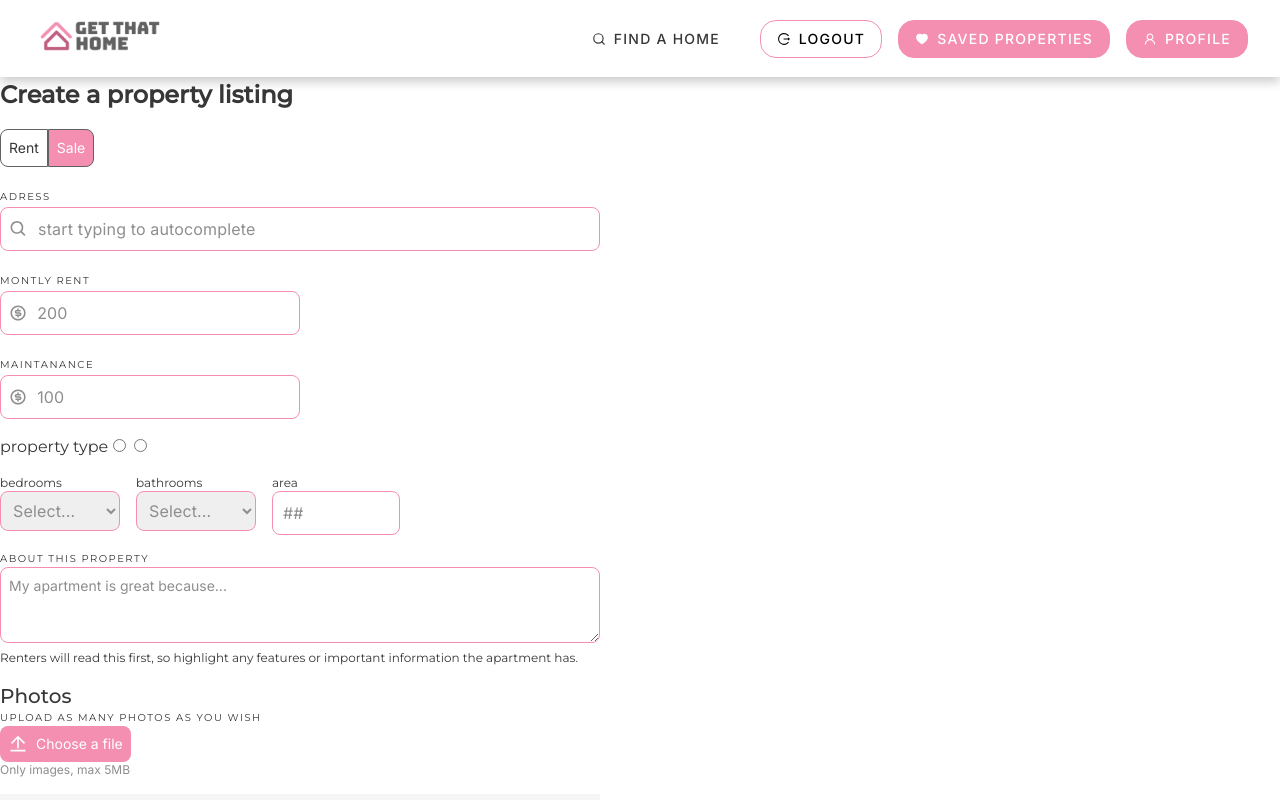
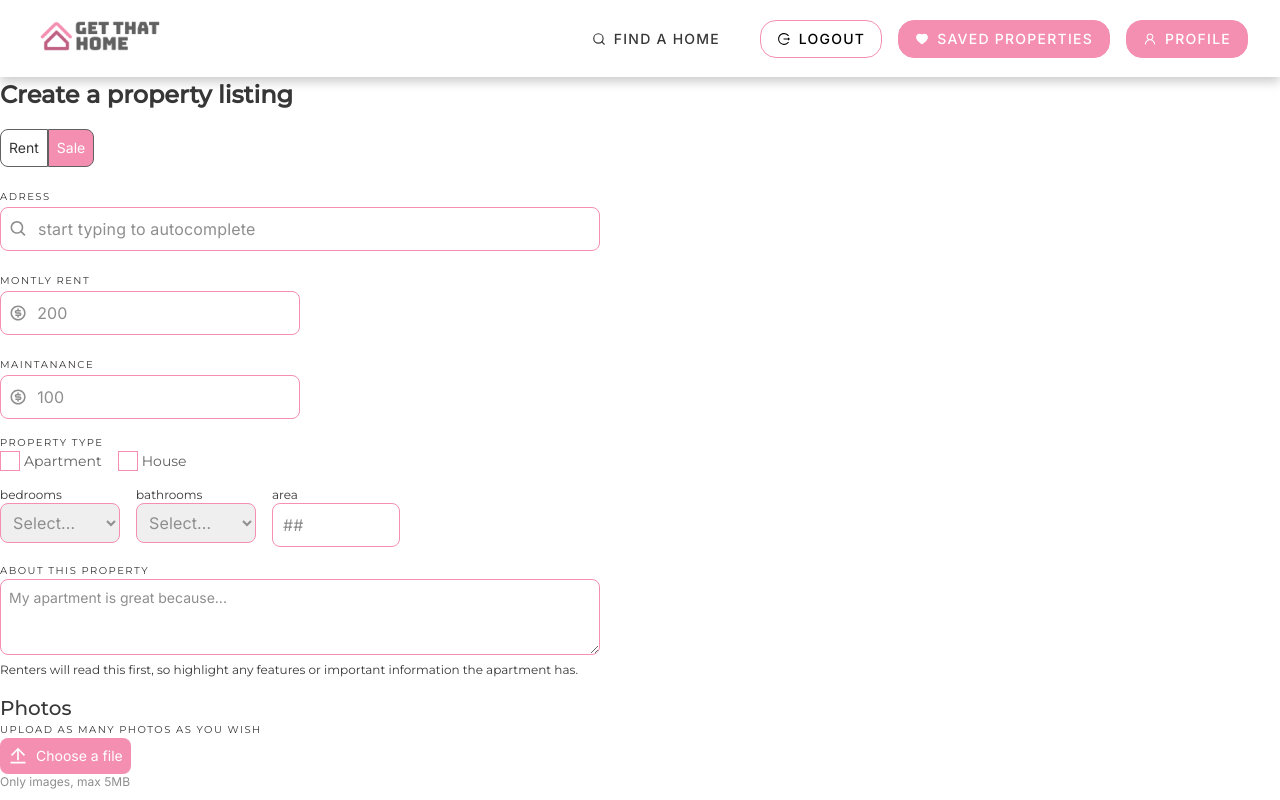
Before and after one commit to Alejandro1709/GetThatHome-Client, a React (Create React App) app: page /create in a window 1280 px wide. Shown: the top 800 px of the page. Built offline with nearby package versions, Linux system fonts and the light colour scheme.

Commit message:
Add: styled checkbox

```diff
--- a/src/components/NewPropertyForm.js
+++ b/src/components/NewPropertyForm.js
@@ -7,6 +7,7 @@ import { fonts } from "../styles/typography";
 import Button from "./Button";
 
 const Container = styled.form`
+  min-height: inherit;
   width: 600px;
   display: flex;
   flex-direction: column;
@@ -121,6 +122,46 @@ const Type = styled.div`
   }
 `;
 
+const PropertyTypeWrapper = styled.div`
+  display: flex;
+  position: relative;
+  gap: 0.25rem;
+  & label {
+    ${typography.body[2]}
+    color: ${colors.secondary[600]};
+  }
+
+  & input[type="radio"] {
+    appearance: none;
+    margin: 0;
+    width: 1.25rem;
+    height: 1.25rem;
+  }
+
+  & input[type="radio"]::before {
+    position: absolute;
+    content: "";
+    margin: 0;
+    width: 1.25rem;
+    height: 1.25rem;
+    border: 1px solid ${colors.primary[300]};
+    cursor: pointer;
+  }
+  & input[type="radio"]:checked::before {
+    position: absolute;
+    content: "\u2714";
+    display: flex;
+    align-items: center;
+    justify-content: center;
+    margin: 0;
+    width: 1.25rem;
+    height: 1.25rem;
+    color: ${colors.secondary[200]};
+    background-color: ${colors.primary[300]};
+    border: 1px solid ${colors.primary[300]};
+  }
+`;
+
 export default function NewPropertyForm() {
   return (
     <Container>
@@ -169,13 +210,24 @@ export default function NewPropertyForm() {
           width="50%"
         />
       </div>
-      <div>
-        <label>
-          property type
-          <input type="radio" value="apartment" name="prop_type" />
-          <input type="radio" value="house" name="prop_type" />
-        </label>
-      </div>
+      <InputWrapper>
+        <h5>property type</h5>
+        <div style={{ display: "flex", gap: "1rem" }}>
+          <PropertyTypeWrapper>
+            <input
+              type="radio"
+              value="apartment"
+              id="apartment"
+              name="prop_type"
+            />
+            <label htmlFor="apartment">Apartment</label>
+          </PropertyTypeWrapper>
+          <PropertyTypeWrapper>
+            <input type="radio" value="house" id="house" name="prop_type" />
+            <label htmlFor="house">House</label>
+          </PropertyTypeWrapper>
+        </div>
+      </InputWrapper>
       <SelectWrapper>
         <InputWrapper>
           <p>bedrooms</p>
```
